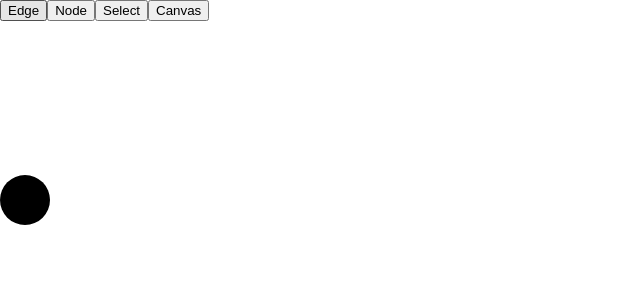
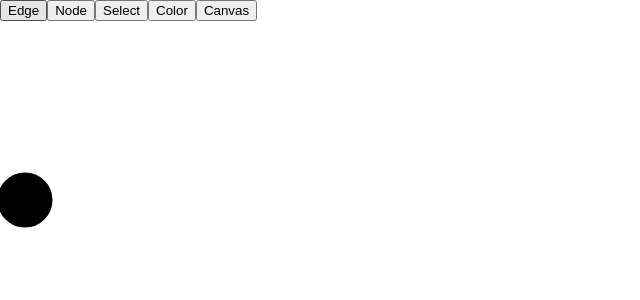
Before and after one commit to sebastianmorgan951/BlackRedTreeVisualizer, a Next.js app: page / in a window 1280 px wide. Both pictures are taken after a click on the button "Node". Shown: the top 300 px of the page, without its empty margins (0-640 px from the left). Built offline with nearby package versions, Linux system fonts and the light colour scheme; a web font is replaced by a local one.

Commit message:
Added red black color function

```diff
--- a/components/node.js
+++ b/components/node.js
@@ -1,16 +1,23 @@
-const Node = ({ id, z, black, size, setRef, ...props }) => {
+const Node = ({ id, z, black, color, size, setRef, ...props }) => {
   return (
     <div
       key={id}
       id={id}
       draggable="true"
-      className="absolute z-10 rounded-full"
+      className="absolute z-10 rounded-full overflow-visible"
       ref={setRef}
       {...props}
       onDragStart={() => false}
     >
-      <svg width={`${size}px`} height={`${size}px`}>
-        <circle cx={`${size / 2}px`} cy={`${size / 2}px`} r={`${size / 2}px`} />
+      <svg width={`${size}px`} height={`${size}px`} overflow="visible">
+        <circle
+          fill="black"
+          stroke={`${color ? "black" : "#df3820"}`}
+          strokeWidth={`${size / 10}px`}
+          cx={`${size / 2}px`}
+          cy={`${size / 2}px`}
+          r={`${size / 2}px`}
+        />
       </svg>
     </div>
   );
--- a/pages/index.js
+++ b/pages/index.js
@@ -1,8 +1,6 @@
 import { createRef, useReducer, useRef, useState } from "react";
 import Edge from "../components/edge";
 import Node from "../components/node";
-
-/** Idea: remove all states tracking center, just change stuff while things are */
 
 /** Action must have a few params
  *    type: type of action
@@ -16,14 +14,23 @@ const nodeReducer = (state, action) => {
         id: action.ind,
         ref: action.ref,
         edges: [],
+        isBlack: true,
       });
       return updated;
     case "addEdge":
-      console.log("added edge");
       var updated = state.map((a) => {
         let returnVal = { ...a };
         if (a.id === action.ind) {
           returnVal.edges.push(action.e_id);
+        }
+        return returnVal;
+      });
+      return updated;
+    case "changeColor":
+      var updated = state.map((a) => {
+        let returnVal = { ...a };
+        if (a.id === action.ind) {
+          returnVal.isBlack = !returnVal.isBlack;
         }
         return returnVal;
       });
@@ -75,6 +82,7 @@ export default function Home() {
       id: 0,
       edges: [],
       ref: {},
+      isBlack: true,
     },*/
   ]);
   const [edges, edgeChangeDispatch] = useReducer(edgeReducer, [
@@ -101,18 +109,27 @@ export default function Home() {
   };
 
   const handleNodeClick = (e, id) => {
-    if (mouseState !== "E") {
-      draggable(e, id);
-      return;
+    switch (mouseState) {
+      case "S":
+        draggable(e, id);
+        return;
+      case "E":
+        if (selected == "") {
+          setSelected(id);
+          return;
+        }
+        edgeLinking(id);
+        return;
+      case "C":
+        nodeChangeDispatch({
+          type: "changeColor",
+          ind: parseInt(id.match(/\d+$/)[0]),
+        });
+        return;
     }
-    if (selected == "") {
-      setSelected(id);
-      return;
-    }
-    edgeLinking(e, id);
   };
 
-  const edgeLinking = (e, id) => {
+  const edgeLinking = (id) => {
     const endNodeNum = parseInt(id.match(/\d+$/)[0]);
     const startNodeNum = parseInt(selected.match(/\d+$/)[0]);
 
@@ -234,6 +251,15 @@ export default function Home() {
         >
           Select
         </button>
+        <button
+          className="p-5 bg-white w-full"
+          onClick={() => {
+            setMouseState("C");
+            setSelected("");
+          }}
+        >
+          Color
+        </button>
         <button className="p-5 bg-white w-full" onClick={() => enlargeCanvas()}>
           Canvas
         </button>
@@ -262,7 +288,7 @@ export default function Home() {
             id={`node${a.id}`}
             key={`node${a.id}`}
             setRef={a.ref}
-            color="bg-black"
+            color={a.isBlack}
             onMouseDown={(e) => {
               handleNodeClick(e, `node${a.id}`);
             }}
```
